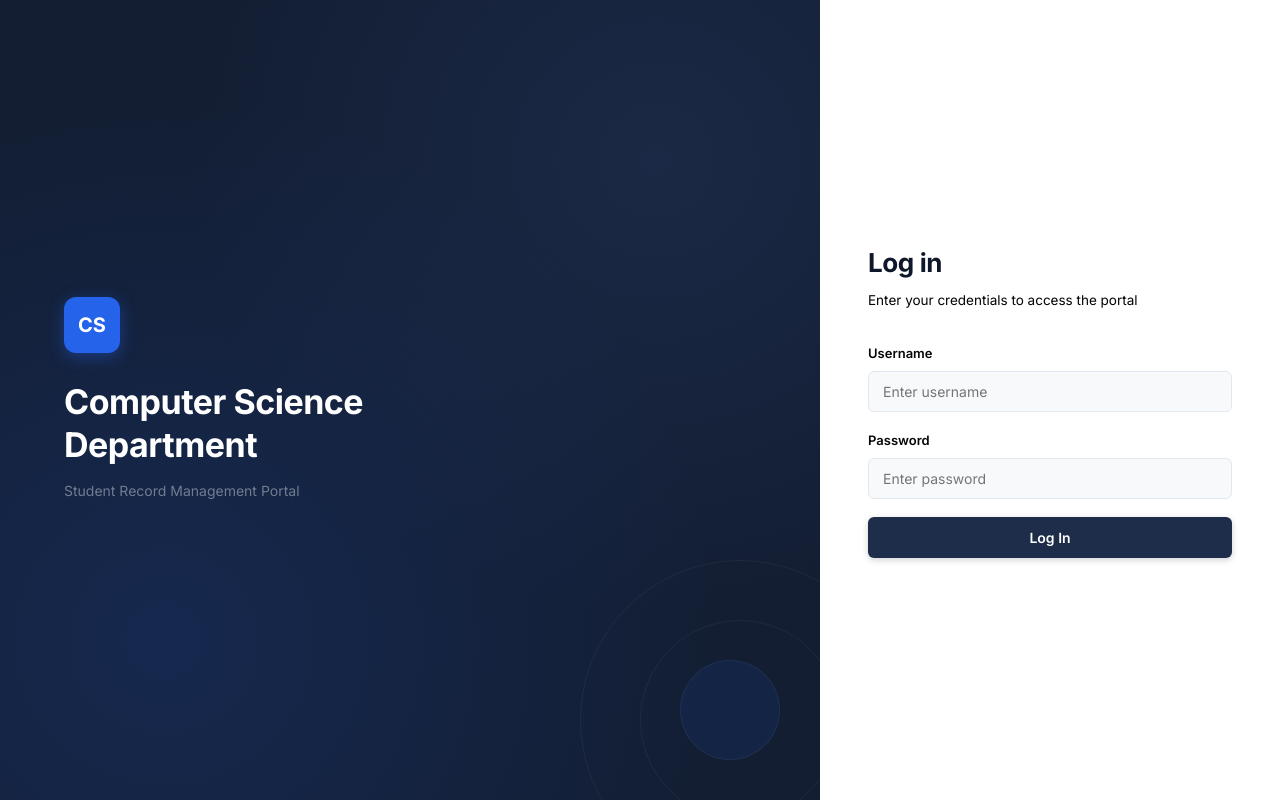
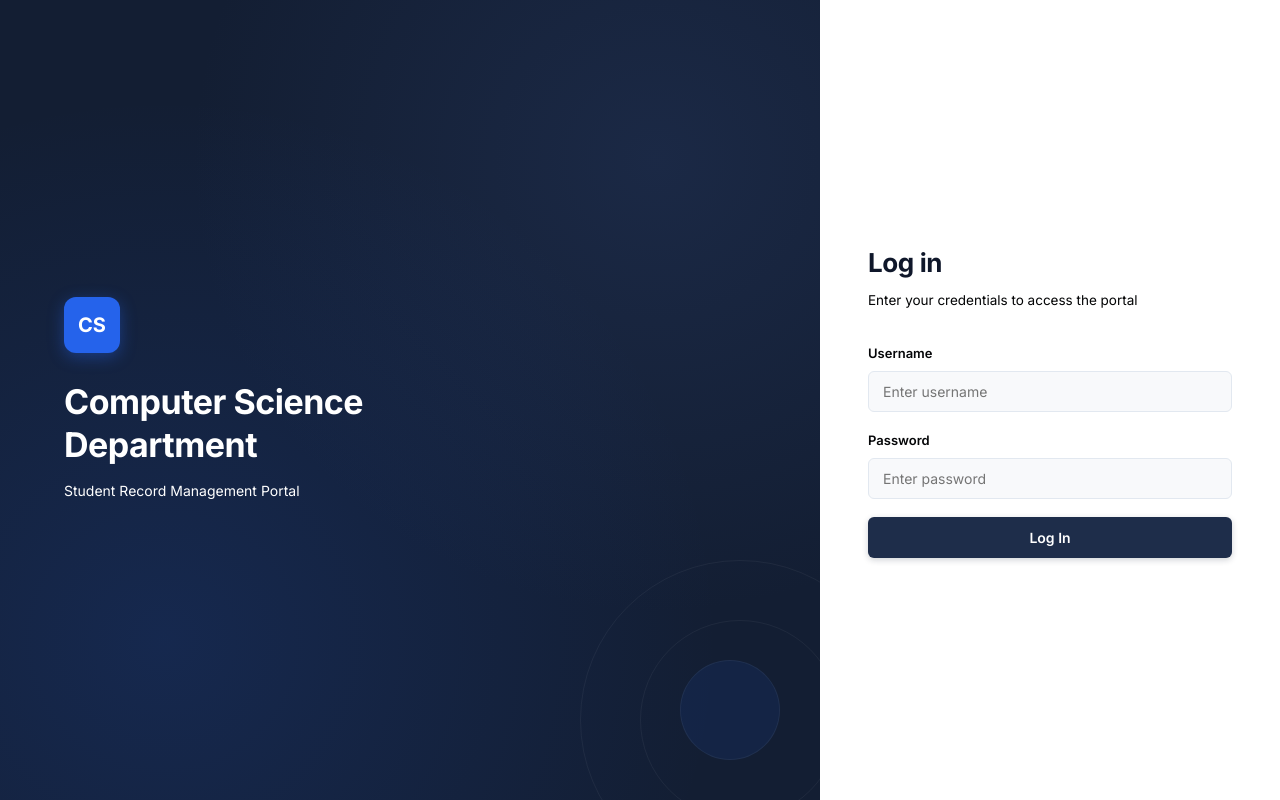
Before and after one commit to Solomon1818/new, a Flask app: a page that uses templates/base.html in a window 1280 px wide. Run offline with Flask 3, Linux system fonts and the light colour scheme.

Commit message:
Update paragraph color in login section

```diff
--- a/static/css/style.css
+++ b/static/css/style.css
@@ -315,7 +315,7 @@ a.stat-card:hover { box-shadow: var(--shadow-md); transform: translateY(-2px); }
   font-size: 34px; font-weight: 700; color: #fff; line-height: 1.25;
   margin-bottom: 14px; letter-spacing: -.5px;
 }
-.login-left p { color: rgba(255,255,255,.4); font-size: 14px; line-height: 1.6; }
+.login-left p { color: rgba(255,255,255); font-size: 14px; line-height: 1.6; }
 .login-decoration { position: absolute; bottom: 0; right: 0; width: 320px; height: 320px; }
 .deco-circle { position: absolute; border-radius: 50%; border: 1px solid rgba(255,255,255,.05); }
 .c1 { width: 320px; height: 320px; bottom: -80px; right: -80px; }
```
